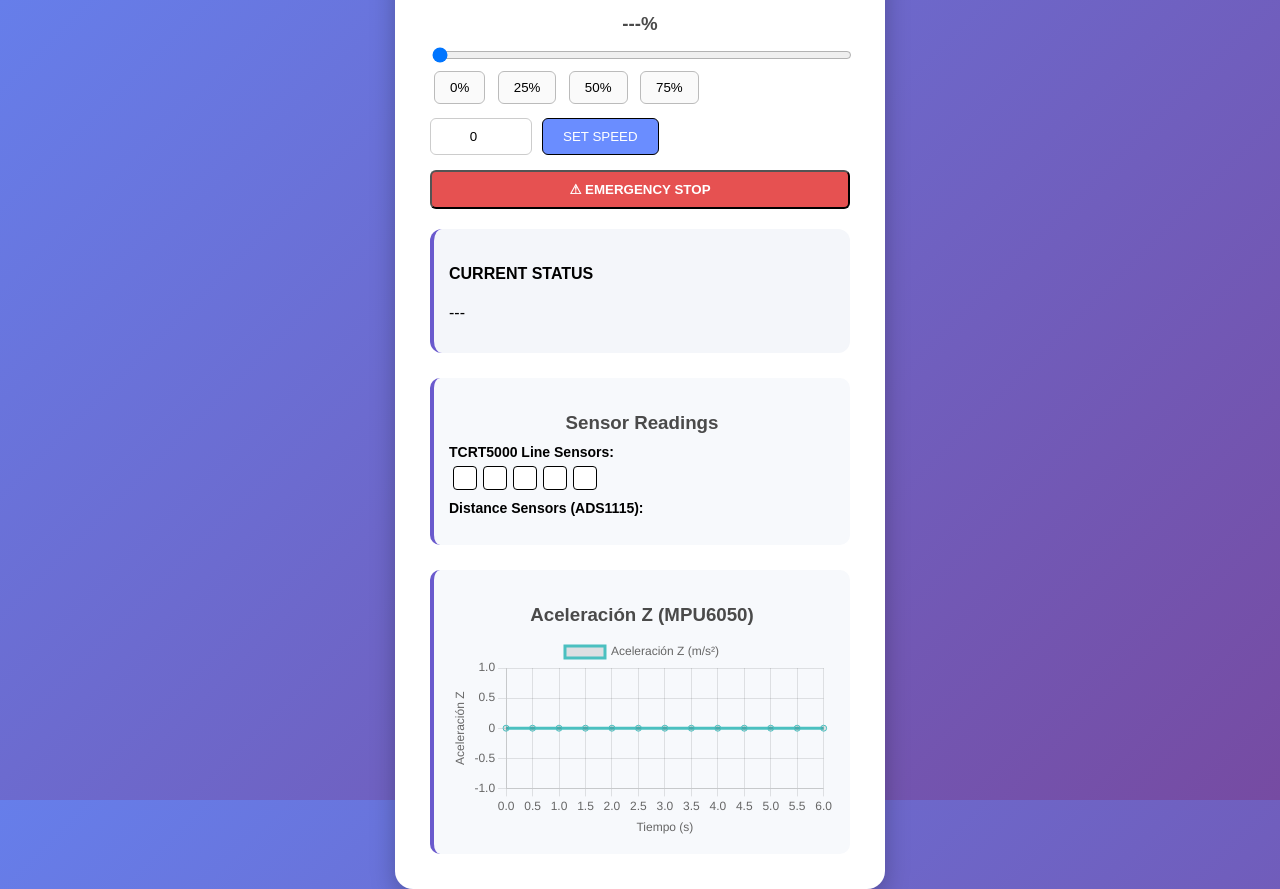
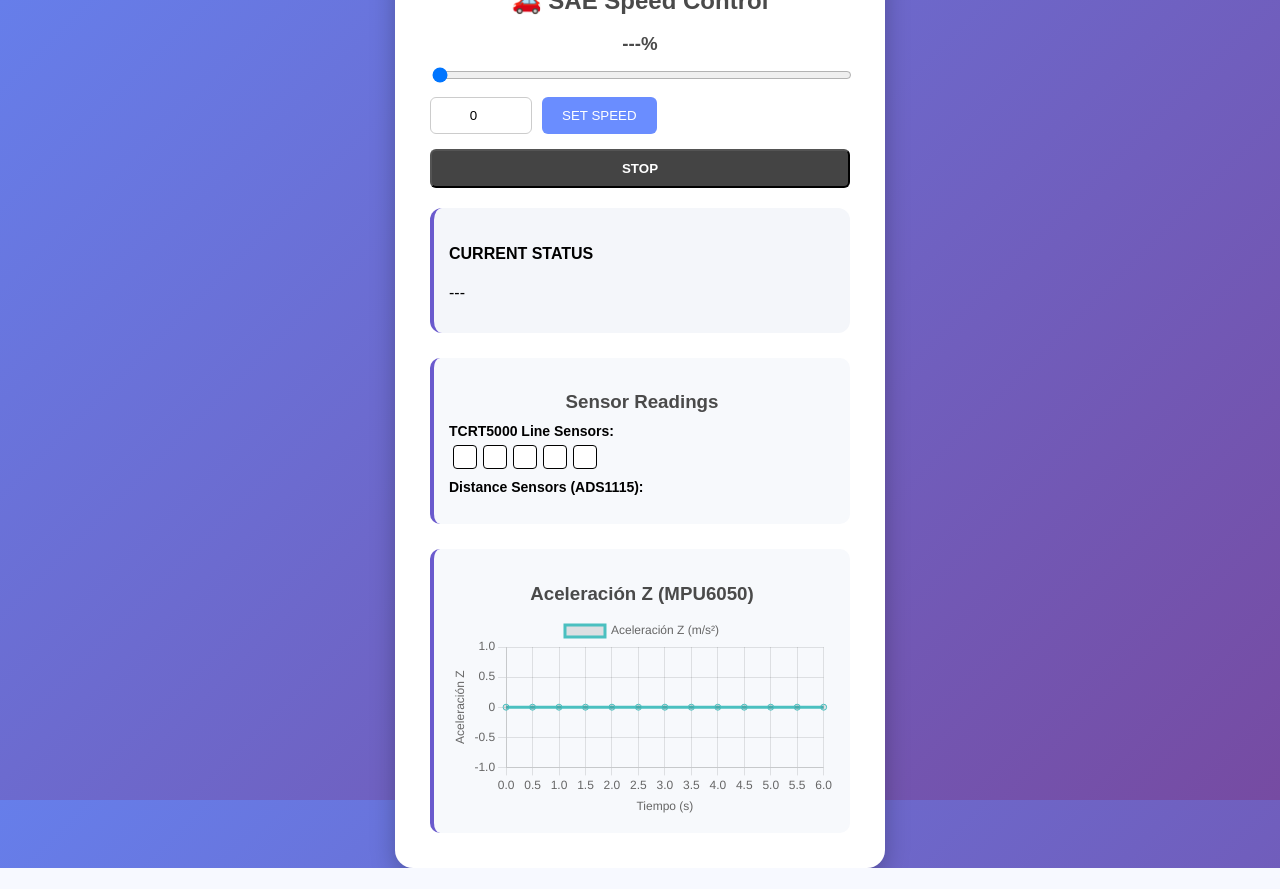
Before and after one commit to martin10ca/sae, a Flask app: page / in a window 1280 px wide. After the commit the page ends 868 px from the top, so only its background shows below. Run offline with Flask 3, Linux system fonts and the light colour scheme.

Commit message:
push final

```diff
--- a/src/main_package/main_package/sensores/distanceSensor_node.py
+++ b/src/main_package/main_package/sensores/distanceSensor_node.py
@@ -21,7 +21,7 @@ class DistanceSensorNode(Node):
 
         # Inicializar I2C + ADC
         self.i2c = busio.I2C(board.SCL, board.SDA)
-        self.ads = ADS.ADS1115(self.i2c, address=0x4A)
+        self.ads = ADS.ADS1115(self.i2c, address=0x48)
         self.ads.gain = 1  # ±4.096V
 
         # API moderna → canal es entero
@@ -39,7 +39,7 @@ class DistanceSensorNode(Node):
     def timer_callback(self):
         volts = self.channel.voltage  # Voltaje real del canal
 
-        distance_cm = (volts / 3.3) * 2.0
+        distance_cm = (volts / 3.3)  *2.0
 
         msg = Float32()
         msg.data = distance_cm
--- a/src/main_package/main_package/templates/index.html
+++ b/src/main_package/main_package/templates/index.html
@@ -4,7 +4,7 @@
     <meta charset="UTF-8">
     <title>SAE Speed Control</title>
 
-    <!-- Chart.js para la gráfica del MPU -->
+    <!-- Chart.js -->
     <script src="https://cdn.jsdelivr.net/npm/chart.js"></script>
 
     <style>
@@ -37,15 +37,6 @@
             width: 100%;
         }
 
-        .quick-btns button {
-            padding: 8px 15px;
-            border: 1px solid #bbb;
-            margin: 4px;
-            background: #fafafa;
-            border-radius: 6px;
-            cursor: pointer;
-        }
-
         .speed-box {
             width: 80px;
             padding: 10px;
@@ -60,14 +51,15 @@
             background: #6a8dff;
             color: white;
             border-radius: 6px;
-            border: 1px solid black;
+            border: none;
             cursor: pointer;
         }
 
+        /* STOP SOBRIO */
         .stop-btn {
             width: 100%;
             padding: 10px;
-            background: #e65151;
+            background: #444;
             color: white;
             font-weight: bold;
             border-radius: 6px;
@@ -96,7 +88,7 @@
             font-size: 14px;
         }
 
-        /* ----------- TCRT BLOCK ----------- */
+        /* TCRT */
         .tcrt-block {
             display: flex;
             gap: 6px;
@@ -120,21 +112,16 @@
     <h2>🚗 SAE Speed Control</h2>
     <h3 id="speed_display">0%</h3>
 
-    <input type="range" id="speed_slider" class="slider" min="0" max="100" value="0">
-
-    <div class="quick-btns">
-        <button onclick="setQuick(0)">0%</button>
-        <button onclick="setQuick(25)">25%</button>
-        <button onclick="setQuick(50)">50%</button>
-        <button onclick="setQuick(75)">75%</button>
-    </div>
+    <!-- SOLO SLIDER + INPUT -->
+    <input type="range" id="speed_slider" class="slider" min="0" max="100" value="0"
+           oninput="syncSlider()">
 
     <div style="display:flex; margin-top:10px;">
-        <input type="number" id="speed_input" class="speed-box" value="0">
+        <input type="number" id="speed_input" class="speed-box" value="0" min="0" max="100" oninput="syncInput()">
         <button class="set-btn" onclick="sendSpeed()">SET SPEED</button>
     </div>
 
-    <button class="stop-btn" onclick="emergencyStop()">⚠ EMERGENCY STOP</button>
+    <button class="stop-btn" onclick="emergencyStop()">STOP</button>
 
     <!-- STATUS PANEL -->
     <div class="status-box">
@@ -146,7 +133,7 @@
     <div class="sensor-panel">
         <h3>Sensor Readings</h3>
 
-        <!-- TCRT BLOCK -->
+        <!-- TCRT -->
         <div class="sensor-item">
             <strong>TCRT5000 Line Sensors:</strong>
             <div id="tcrt_block" class="tcrt-block">
@@ -158,13 +145,14 @@
             </div>
         </div>
 
+        <!-- DISTANCES -->
         <div class="sensor-item">
             <strong>Distance Sensors (ADS1115):</strong>
             <ul id="distance_list"></ul>
         </div>
     </div>
 
-    <!-- MPU GRAPH PANEL -->
+    <!-- MPU GRAPH -->
     <div class="sensor-panel">
         <h3>Aceleración Z (MPU6050)</h3>
         <canvas id="accelChart" width="380" height="200"></canvas>
@@ -172,14 +160,20 @@
 
 </div>
 
+<script>
+    // ---------------- SLIDER ↔ INPUT SYNC ----------------
+    function syncSlider() {
+        let v = document.getElementById("speed_slider").value;
+        document.getElementById("speed_input").value = v;
+        document.getElementById("speed_display").innerText = v + "%";
+    }
 
-<script>
-    // ---------------- QUICK BUTTONS ----------------
-    function setQuick(val) {
-        document.getElementById("speed_slider").value = val;
-        document.getElementById("speed_input").value = val;
-        document.getElementById("speed_display").innerText = val + "%";
-        sendSpeed();
+    function syncInput() {
+        let v = document.getElementById("speed_input").value;
+        if (v < 0) v = 0;
+        if (v > 100) v = 100;
+        document.getElementById("speed_slider").value = v;
+        document.getElementById("speed_display").innerText = v + "%";
     }
 
     // ---------------- SEND SPEED ----------------
@@ -193,18 +187,20 @@
         });
     }
 
-    // ---------------- EMERGENCY STOP ----------------
+    // ---------------- STOP BUTTON ----------------
     function emergencyStop() {
         fetch("/set_speed", {
             method: "POST",
             headers: {"Content-Type": "application/json"},
             body: JSON.stringify({speed: 0})
         });
+
         document.getElementById("speed_slider").value = 0;
         document.getElementById("speed_input").value = 0;
+        document.getElementById("speed_display").innerText = "0%";
     }
 
-    // ---------------- REAL-TIME CHART ----------------
+    // ---------------- MPU GRAPH ----------------
     const ctx = document.getElementById("accelChart").getContext("2d");
 
     let accelData = {
@@ -231,12 +227,11 @@
     });
 
     let timeCounter = 0;
-
     function updateChart(z_value) {
         accelData.labels.push((timeCounter++ * 0.5).toFixed(1));
         accelData.datasets[0].data.push(z_value);
 
-        if (accelData.labels.length > 100) {
+        if (accelData.labels.length > 80) {
             accelData.labels.shift();
             accelData.datasets[0].data.shift();
         }
@@ -253,32 +248,26 @@
                 document.getElementById("speed_display").innerText = data.speed + "%";
                 document.getElementById("status_text").innerText = data.status;
 
-                // TCRT BLOCK UPDATE
+                // TCRT update
                 const cells = document.querySelectorAll("#tcrt_block .tcrt-cell");
                 for (let i = 0; i < 5; i++) {
-                    if (data.tcrt[i] === 0) {
-                        cells[i].style.background = "black";
-                    } else {
-                        cells[i].style.background = "white";
-                    }
+                    cells[i].style.background = (data.tcrt[i] === 0 ? "black" : "white");
                 }
 
-                // Distance sensors
+                // Distance with ONE DECIMAL
                 let list = document.getElementById("distance_list");
                 list.innerHTML = "";
                 for (const [topic, value] of Object.entries(data.dist_sensors)) {
                     let li = document.createElement("li");
-                    li.textContent = `${topic}: ${value.toFixed(3)} cm`;
+                    li.textContent = `${topic}: ${parseFloat(value).toFixed(1)} cm`;
                     list.appendChild(li);
                 }
 
-                // Graph
                 updateChart(data.mpu_accel_z);
             });
     }
 
-    setInterval(updateStatus, 500); // 2 Hz
-
+    setInterval(updateStatus, 500);
 </script>
 
 </body>
```
Also changed, not shown: src/main_package/launch/sae.launch.py (+5 -5 lines), src/main_package/launch/sensors.launch.py (+5 -5 lines), README.md.
